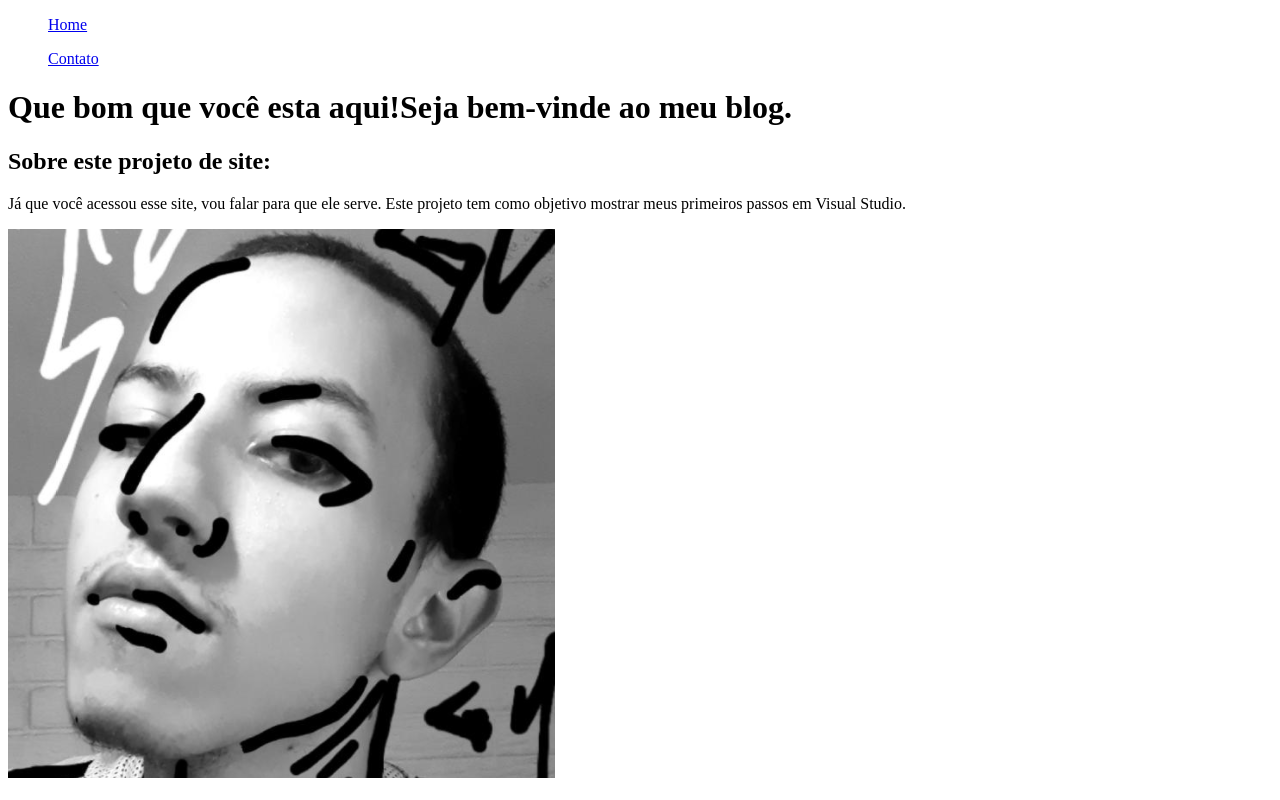
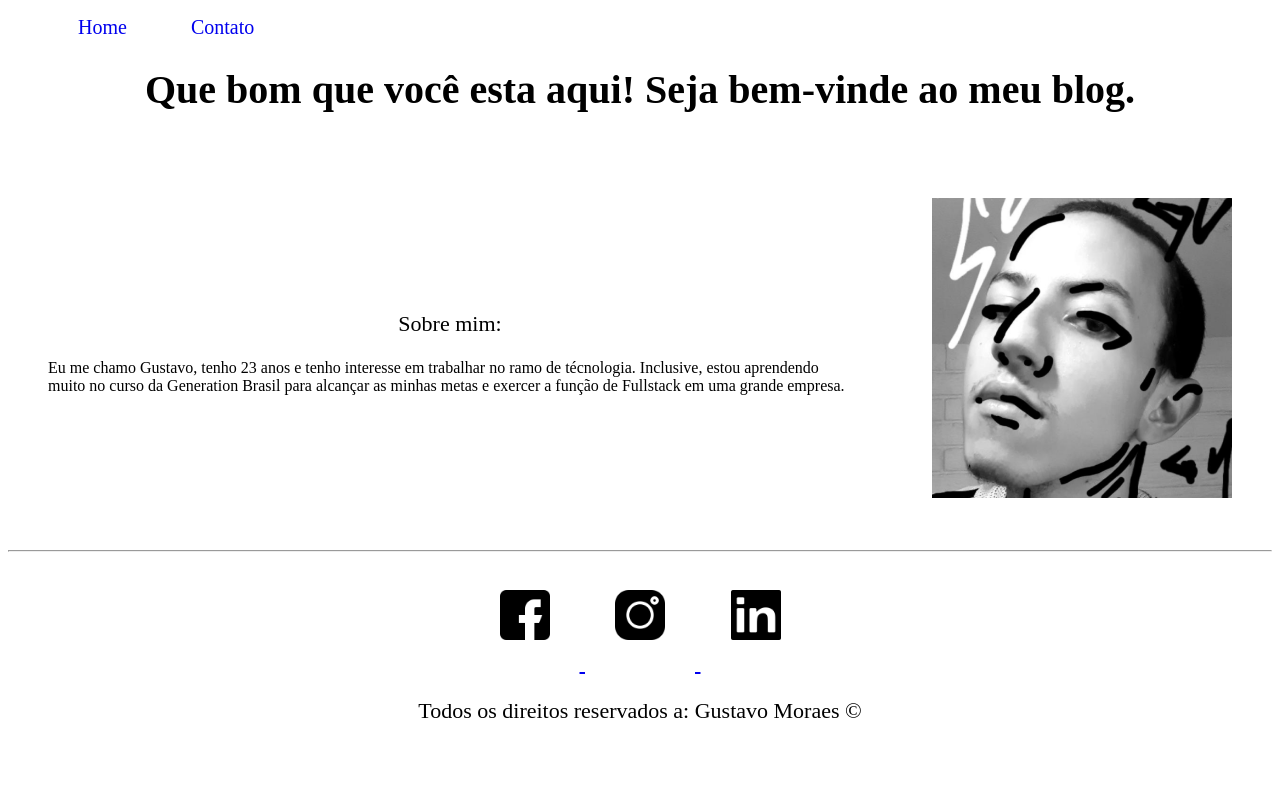
Before and after one commit to gustavomm07/Criacao-Html, a plain HTML site: page Meu primeiro site/index.html in a window 1280 px wide. Drawn offline with Linux system fonts and the light colour scheme.

Commit message:
Atualizações no Meu primeiro site 19/07

```diff
--- /dev/null
+++ b/Meu primeiro site/assets/css/style.css
@@ -0,0 +1,79 @@
+/*
+Estilo da página index
+*/
+.texto{
+    font-size: 40px;
+    text-align: center;
+}
+.texto2{
+    font-size: 25px;
+    text-align: center;
+}
+.center{
+    font-size: 22px;
+    text-align: center;
+}
+.center2{
+    display: flex;
+    justify-content: center;
+}
+.conteiner{
+    display: flex;
+    flex-wrap: row;
+    align-items: center;
+}
+
+
+.conteiner2{
+    display: flex;
+    flex-wrap: row;
+    align-items: center;
+}
+
+.menu li{
+    display: inline;
+    padding: 30px;
+
+}
+
+.menu li a{
+    text-decoration: none;
+    font-size: 20px;
+}
+
+.menu li a:hover{
+    color: darkgray;
+}
+
+.dimensionamento{
+    width: 300px;
+    height: 300px;
+}
+
+.p-30{
+    padding: 40px;
+}
+
+.tm-social{
+    width: 50px;
+    height: 50px;
+    padding: 30px;
+}
+
+.teste{
+    display: flex;
+    flex-wrap: nowrap;
+    align-items: center;
+}
+
+.meio{
+    display: flex;
+    flex-direction: column-reverse;
+}
+
+/*
+Estilo da página contato
+*/
+.margem{
+    margin-left: 100px;
+}
--- a/Meu primeiro site/index.html
+++ b/Meu primeiro site/index.html
@@ -5,21 +5,56 @@
     <meta http-equiv="X-UA-Compatible" content="IE=edge">
     <meta name="viewport" content="width=device-width, initial-scale=1.0">
     <title>Meu Site</title>
+<link rel="stylesheet" href="assets/css/style.css">
 </head>
 <body>
-    <ul>
+
+    <ul class="menu">
+        <li>
         <a href="index.html">Home</a>
+        </li>
+        <li>
+        <a href="contato.html">Contato</a>
+        </li>
     </ul>
-    <ul>
-        <a href="contato.html">Contato</a>
-    </ul>
-   <h1>Que bom que você esta aqui!Seja bem-vinde ao meu blog.</h1>
-   <h2>Sobre este projeto de site: </h2>
-   <p>
-       Já que você acessou esse site, vou falar para que ele serve. Este projeto tem como
-       objetivo mostrar meus primeiros passos em Visual Studio.
-   </p>
 
-<img src="assets/img/Sem título.png" alt="Esta foto é de um lindo garoto">
+    <h1 class="texto">Que bom que você esta aqui! Seja bem-vinde ao meu blog.</h1>
+
+    <br>
+    <div class="conteiner">
+        <div class="p-30">
+            <p  class="center" >
+                Sobre mim:
+
+            </p>
+
+            <p class="p"> Eu me chamo Gustavo, tenho 23 anos e tenho interesse em trabalhar no ramo de técnologia.
+                Inclusive, estou aprendendo muito no curso da Generation Brasil para alcançar as minhas metas
+                e exercer a função de Fullstack em uma grande empresa.</p>
+        </div>
+
+        <div>
+            <img class="dimensionamento p-30" src="assets/img/Sem título.png" alt="Esta foto é de um lindo garoto">
+        </div>
+
+    </div>
+    <hr>
+  <footer>
+      <div class="center">
+          <a href="https://www.facebook.com/gustavo.moraesmarcelo/" target="_blank">
+          <img class="tm-social" src="assets/img/facebook.png" alt="facebook">
+            </a>
+            <a href="https://www.instagram.com/gmm_ilustrador/" target="_blank">
+          <img class="tm-social" src="assets/img/instagram.png" alt="instagram">
+            </a>
+            <a href="https://www.linkedin.com/in/gustavo-m-3629b810b/" target="_blank">
+          <img class="tm-social" src="assets/img/logotipo-do-linkedin-square.png" alt="linkedin">
+            </a>
+      </div>
+
+      <p class="center">
+        Todos os direitos reservados a: Gustavo Moraes &copy
+      </p>
+  </footer>
 </body>
 </html>
```
Also changed, not shown: Meu primeiro site/contato.html (+43 -5 lines), Meu primeiro site/assets/img/facebook.png (added), Meu primeiro site/assets/img/instagram.png (added), Meu primeiro site/assets/img/linkedin (1).png (added), Meu primeiro site/assets/img/linkedin.png (added), Meu primeiro site/assets/img/logotipo-do-linkedin-square.png (added).
